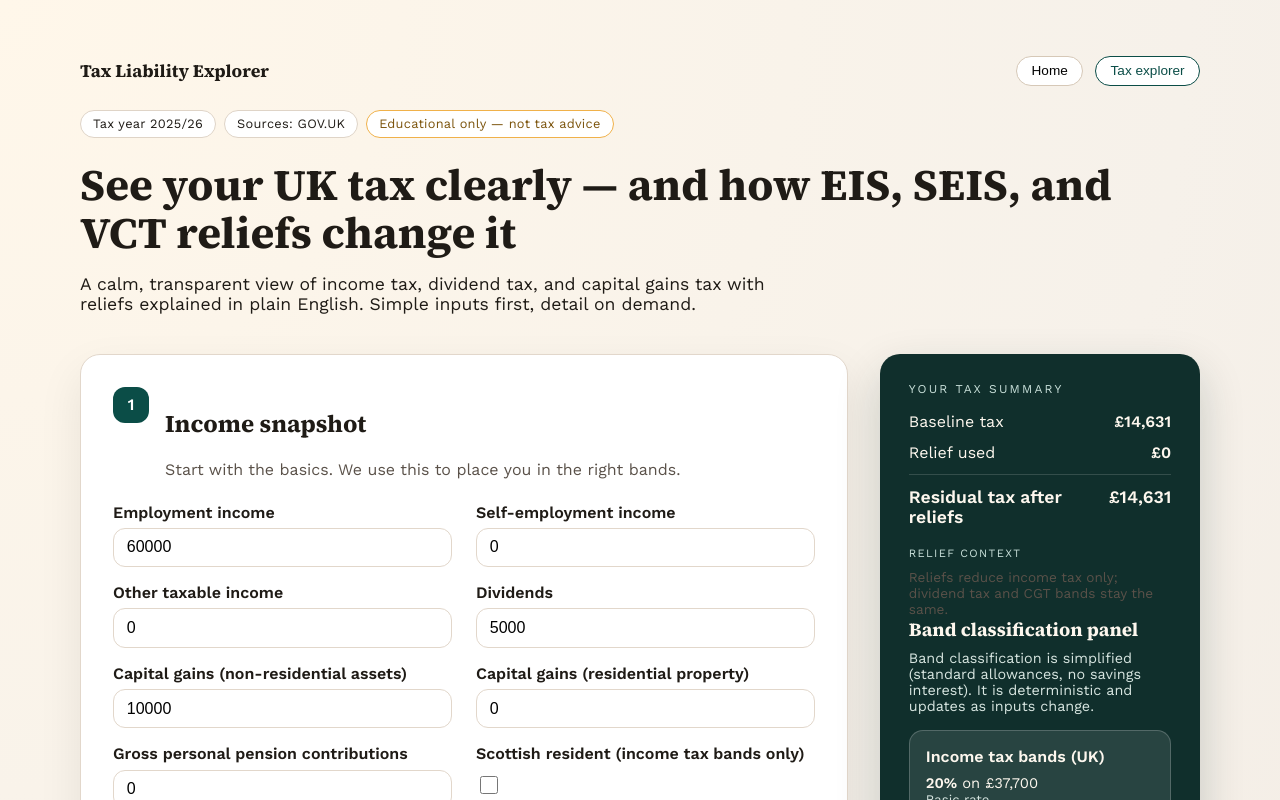
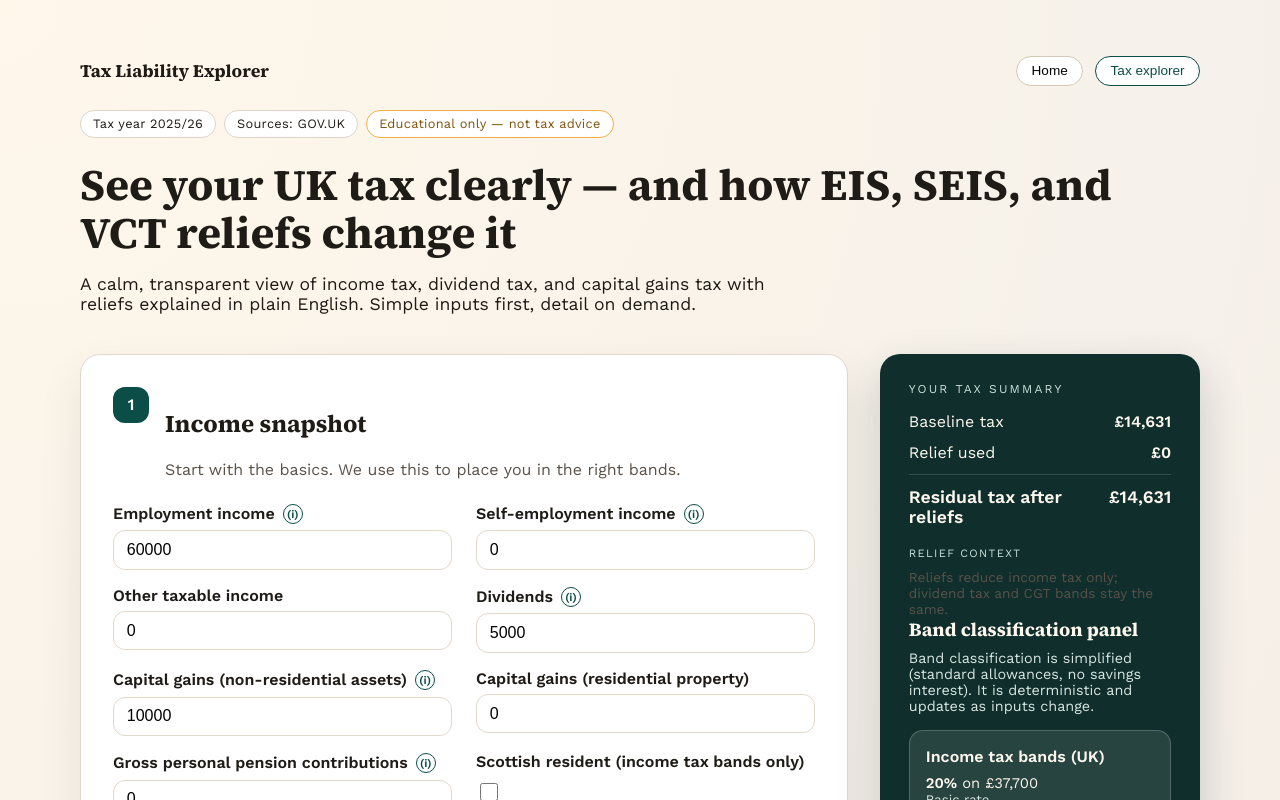
Before and after one commit to cakeben/benops-rig, a Svelte app: page / in a window 1280 px wide. Both pictures are taken after a click on the button "Tax explorer". Shown: the top 800 px of the page. Built offline with nearby package versions, Linux system fonts and the light colour scheme.

Commit message:
UI: add info buttons for key inputs

```diff
--- a/src/App.svelte
+++ b/src/App.svelte
@@ -1,6 +1,7 @@
 <script>
   import { CONFIG, calculateTax } from "./lib/calculator.js";
   import BandPanel from "./components/BandPanel.svelte";
+  import InfoTip from "./components/InfoTip.svelte";
 
   const formatGBP = (value) =>
     new Intl.NumberFormat("en-GB", {
@@ -444,7 +445,14 @@
           </div>
           <div class="grid">
             <div class="field">
-              <label for="employmentIncome">Employment income</label>
+            <label for="employmentIncome">
+              Employment income
+              <InfoTip label="Employment income guidance">
+                <p><strong>Enter:</strong> your gross taxable pay from employment (before tax), for the tax year.</p>
+                <p><strong>Do not enter:</strong> dividends, self-employed profits, or limited company profits.</p>
+                <p><strong>Example:</strong> You were paid GBP 42,000 in salary/PAYE this year → enter 42,000.</p>
+              </InfoTip>
+            </label>
               <input
                 id="employmentIncome"
                 type="number"
@@ -457,7 +465,14 @@
               {/if}
             </div>
             <div class="field">
-              <label for="selfEmploymentIncome">Self-employment income</label>
+            <label for="selfEmploymentIncome">
+              Self-employment income
+              <InfoTip label="Self-employment income guidance">
+                <p><strong>Enter:</strong> your taxable profit as a sole trader or partner (after allowable expenses).</p>
+                <p><strong>Do not enter:</strong> limited company salary or dividends. Those go in Employment or Dividends.</p>
+                <p><strong>Example:</strong> Sole trader profit GBP 18,500 after expenses → enter 18,500.</p>
+              </InfoTip>
+            </label>
               <input
                 id="selfEmploymentIncome"
                 type="number"
@@ -483,14 +498,28 @@
               {/if}
             </div>
             <div class="field">
-              <label for="dividends">Dividends</label>
+            <label for="dividends">
+              Dividends
+              <InfoTip label="Dividend income guidance">
+                <p><strong>Enter:</strong> dividends received from UK companies, including your own limited company.</p>
+                <p><strong>Do not enter:</strong> salary, interest, or capital gains. Do not enter share sale proceeds.</p>
+                <p><strong>Example:</strong> You took GBP 8,000 in dividends from your Ltd → enter 8,000.</p>
+              </InfoTip>
+            </label>
               <input id="dividends" type="number" min="0" step="100" bind:value={form.dividends} />
               {#if fieldErrors.dividends}
                 <p class="error">{fieldErrors.dividends}</p>
               {/if}
             </div>
             <div class="field">
-              <label for="capitalGains">Capital gains (non-residential assets)</label>
+            <label for="capitalGains">
+              Capital gains (non-residential assets)
+              <InfoTip label="Capital gains guidance">
+                <p><strong>Enter:</strong> taxable gain (sale price minus costs and allowable losses).</p>
+                <p><strong>Do not enter:</strong> the full sale price or gross proceeds.</p>
+                <p><strong>Example:</strong> Shares sold for GBP 30,000, cost GBP 20,000 → gain GBP 10,000.</p>
+              </InfoTip>
+            </label>
               <input
                 id="capitalGains"
                 type="number"
@@ -516,7 +545,14 @@
               {/if}
             </div>
             <div class="field">
-              <label for="pensionContributions">Gross personal pension contributions</label>
+            <label for="pensionContributions">
+              Gross personal pension contributions
+              <InfoTip label="Pension contributions guidance">
+                <p><strong>Enter:</strong> gross personal contributions (relief at source) for the year.</p>
+                <p><strong>Do not enter:</strong> employer contributions or contributions already deducted via salary sacrifice.</p>
+                <p><strong>Example:</strong> You paid GBP 8,000 net and provider added GBP 2,000 → enter 10,000.</p>
+              </InfoTip>
+            </label>
               <input
                 id="pensionContributions"
                 type="number"
--- a/src/app.css
+++ b/src/app.css
@@ -190,6 +190,9 @@ main {
 
 label {
   font-weight: 600;
+  display: flex;
+  align-items: center;
+  gap: 0.5rem;
 }
 
 input {
@@ -269,6 +272,49 @@ summary {
 
 summary::marker {
   color: var(--accent);
+}
+
+.info-tip {
+  position: relative;
+  display: inline-block;
+}
+
+.info-tip summary {
+  list-style: none;
+  cursor: pointer;
+  font-weight: 700;
+  color: var(--accent);
+  border: 1px solid var(--accent);
+  border-radius: 999px;
+  width: 20px;
+  height: 20px;
+  display: inline-flex;
+  align-items: center;
+  justify-content: center;
+  font-size: 0.7rem;
+}
+
+.info-tip summary::-webkit-details-marker {
+  display: none;
+}
+
+.info-content {
+  margin-top: 0.5rem;
+  padding: 0.75rem;
+  border-radius: 12px;
+  border: 1px solid #e6d8c8;
+  background: #fffdf9;
+  font-weight: 400;
+  color: var(--muted);
+  max-width: 320px;
+}
+
+.info-content p {
+  margin: 0 0 0.5rem;
+}
+
+.info-content p:last-child {
+  margin-bottom: 0;
 }
 
 .band-panel-slot {
--- /dev/null
+++ b/src/components/InfoTip.svelte
@@ -0,0 +1,10 @@
+<script>
+  export let label = "";
+</script>
+
+<details class="info-tip">
+  <summary aria-label={label}>(i)</summary>
+  <div class="info-content">
+    <slot />
+  </div>
+</details>
```
